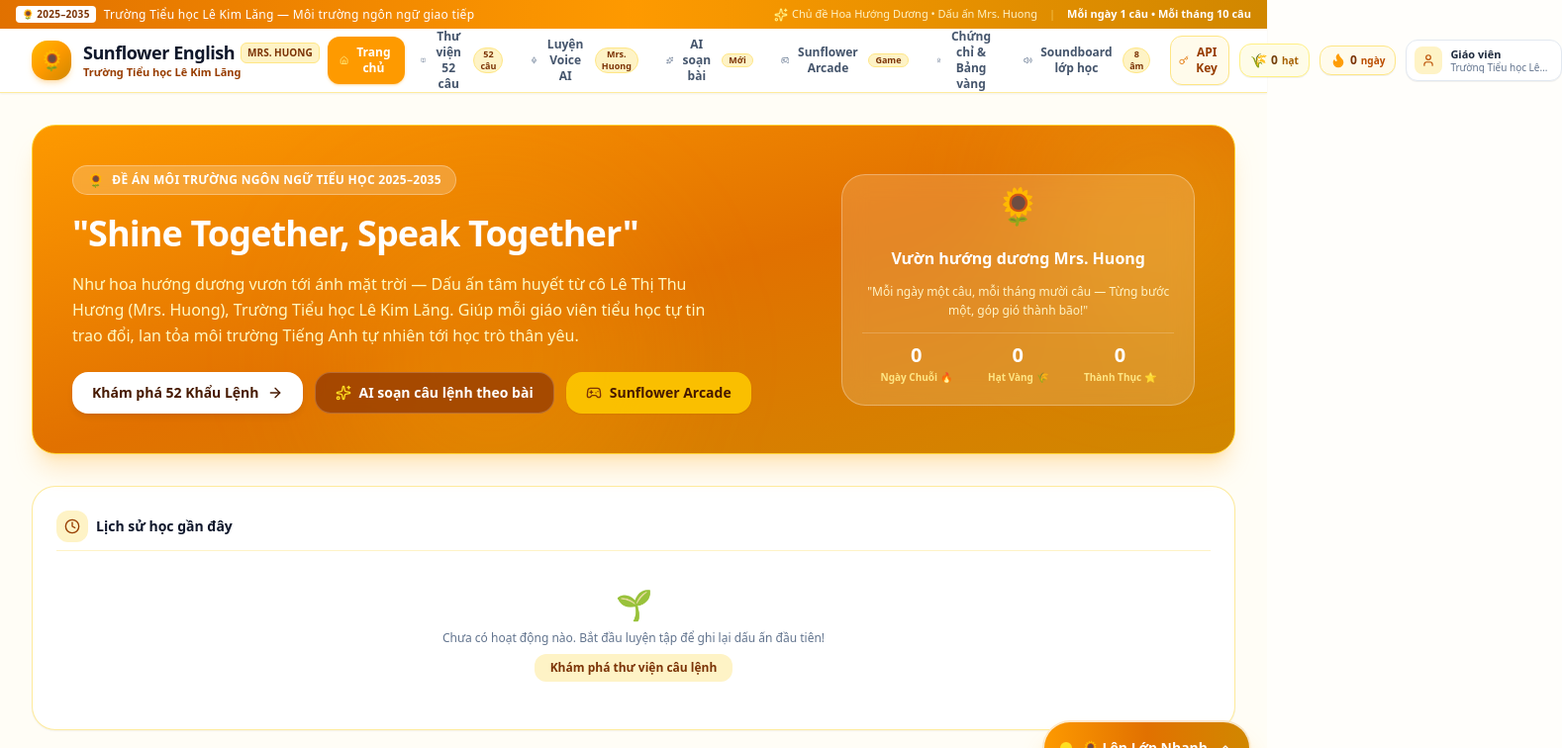
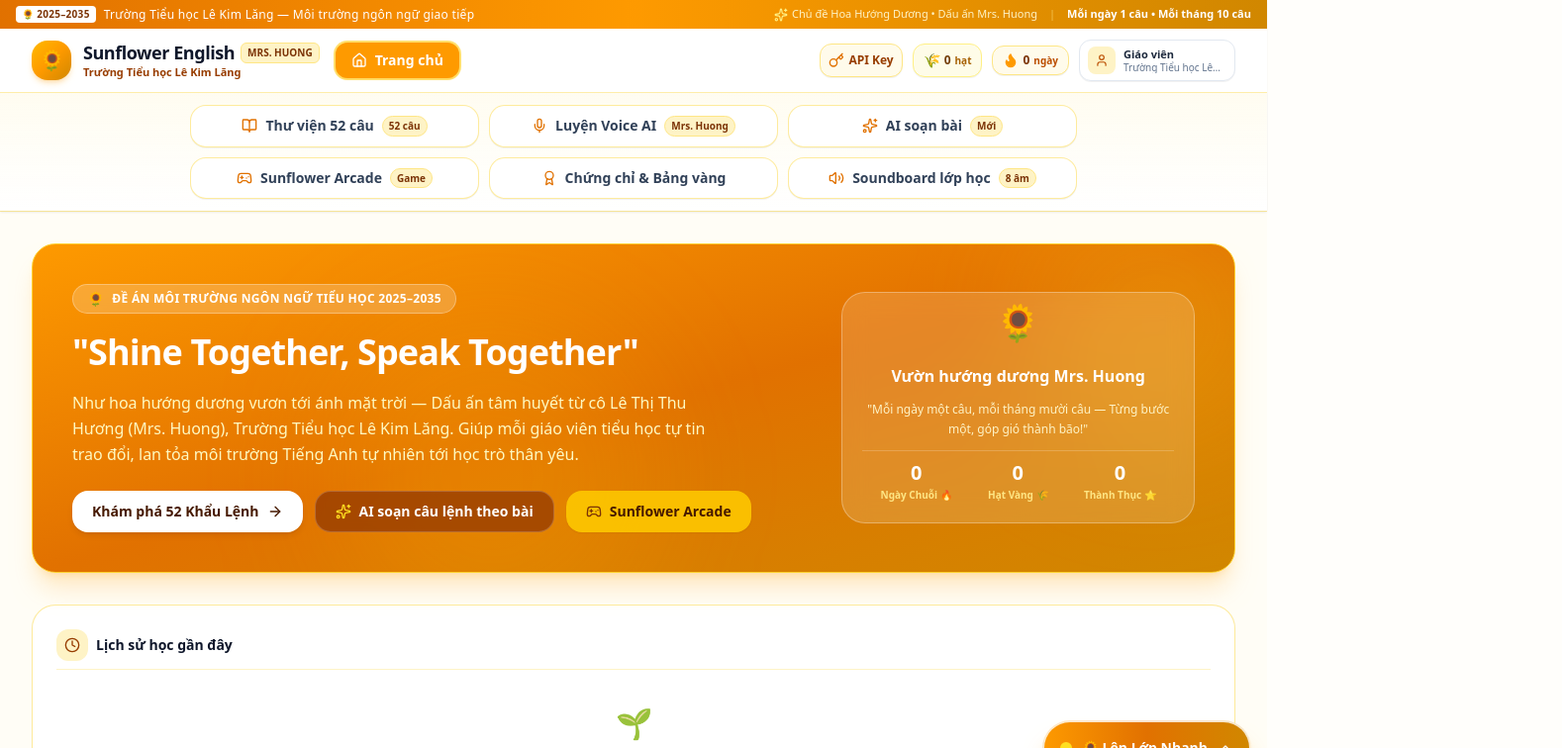
Before and after one commit to hoaithanhmathhnue-sys/englishmrshuong, a React (Vite) app: page / in a window 1280 px wide. Shown: the top 756 px of the page at 99% size, 1578 px wide, since content can reach past the window. Built offline with nearby package versions, Linux system fonts and the light colour scheme; a web font is replaced by a local one.

Commit message:
Add files via upload

```diff
--- a/src/components/Navbar.tsx
+++ b/src/components/Navbar.tsx
@@ -62,10 +62,11 @@
         </div>
       </div>
 
-      {/* Main Navbar */}
+      {/* Main Navbar Top Row: Logo, Trang chủ & Tiện ích */}
       <div className="max-w-7xl mx-auto px-4 sm:px-6 lg:px-8">
-        <div className="flex items-center justify-between h-16 gap-2">
-          {/* Logo & Brand */}
+        <div className="flex items-center justify-between h-16 gap-3">
+          {/* Left: Logo & Brand + Nút Trang chủ */}
+          <div className="flex items-center gap-2 sm:gap-4 shrink-0">
             <div
               onClick={() => setActiveTab('dashboard')}
               className="flex items-center gap-2.5 sm:gap-3 cursor-pointer group select-none shrink-0"
@@ -89,36 +90,23 @@
               </div>
             </div>
 
-          {/* Navigation Links - Desktop */}
-          <nav className="hidden xl:flex items-center gap-1">
-            {tabs.map(tab => {
-              const Icon = tab.icon;
-              const isActive = activeTab === tab.id;
-              return (
+            {/* Nút Trang chủ riêng biệt trên hàng tiêu đề app */}
             <button
-                  key={tab.id}
-                  id={`nav-tab-${tab.id}`}
-                  onClick={() => setActiveTab(tab.id)}
-                  className={`flex items-center gap-1.5 px-3 py-2 rounded-xl text-xs font-bold transition-all duration-150 relative ${
-                    isActive
-                      ? 'bg-amber-500 text-white shadow-sm shadow-amber-500/30'
-                      : 'text-slate-600 hover:text-amber-800 hover:bg-amber-50/70'
+              id="nav-tab-dashboard"
+              onClick={() => setActiveTab('dashboard')}
+              className={`flex items-center gap-1.5 sm:gap-2 px-3 sm:px-4 py-2 rounded-xl text-xs sm:text-sm font-bold transition-all shadow-xs shrink-0 ${
+                activeTab === 'dashboard'
+                  ? 'bg-amber-500 text-white shadow-amber-500/30 ring-2 ring-amber-300/70'
+                  : 'bg-amber-50 text-amber-900 hover:bg-amber-100/90 hover:text-amber-950 border border-amber-200/90'
               }`}
             >
-                  <Icon className={`w-3.5 h-3.5 ${isActive ? 'text-yellow-200' : 'text-slate-500'}`} />
-                  <span>{tab.label}</span>
-                  {tab.badge && !isActive && (
-                    <span className="ml-0.5 px-1.5 py-0.2 rounded-full text-[9px] font-extrabold bg-amber-100 text-amber-900 border border-amber-200">
-                      {tab.badge}
-                    </span>
-                  )}
+              <Home className={`w-4 h-4 ${activeTab === 'dashboard' ? 'text-white' : 'text-amber-600'}`} />
+              <span>Trang chủ</span>
             </button>
-              );
-            })}
-          </nav>
+          </div>
 
           {/* Right Status Badges & Profile */}
-          <div className="flex items-center gap-2 sm:gap-2.5">
+          <div className="flex items-center gap-1.5 sm:gap-2.5 shrink-0">
             {/* API Key Modal Button */}
             <button
               onClick={onOpenApiKeyModal}
@@ -132,7 +120,7 @@
             {/* Golden Seeds Bag */}
             <div
               title="Túi hạt vàng Hướng Dương tích lũy"
-              className="flex items-center gap-1 bg-yellow-50 border border-yellow-200 text-yellow-900 px-2.5 py-1.5 rounded-xl text-xs font-black shadow-2xs cursor-default"
+              className="flex items-center gap-1 bg-yellow-50 border border-yellow-200 text-yellow-900 px-2 sm:px-2.5 py-1.5 rounded-xl text-xs font-black shadow-2xs cursor-default"
             >
               <span className="text-sm">🌾</span>
               <span>{progress.goldenSeeds || 0}</span>
@@ -142,7 +130,7 @@
             {/* Streak Widget */}
             <div
               title="Chuỗi ngày học liên tục"
-              className="flex items-center gap-1 bg-amber-50 border border-amber-200 text-amber-900 px-2.5 py-1.5 rounded-xl text-xs font-bold shadow-2xs cursor-default"
+              className="flex items-center gap-1 bg-amber-50 border border-amber-200 text-amber-900 px-2 sm:px-2.5 py-1.5 rounded-xl text-xs font-bold shadow-2xs cursor-default"
             >
               <Flame className="w-4 h-4 text-amber-500 fill-amber-500 animate-pulse" />
               <span>{progress.streak}</span>
@@ -153,7 +141,7 @@
             <button
               onClick={onOpenProfileModal}
               id="btn-teacher-profile"
-              className="flex items-center gap-2 pl-2 pr-3 py-1.5 rounded-xl border border-slate-200 hover:border-amber-300 hover:bg-amber-50/50 transition-all text-left bg-white text-xs font-medium text-slate-700 shadow-2xs"
+              className="flex items-center gap-1.5 sm:gap-2 pl-2 pr-2.5 sm:pr-3 py-1.5 rounded-xl border border-slate-200 hover:border-amber-300 hover:bg-amber-50/50 transition-all text-left bg-white text-xs font-medium text-slate-700 shadow-2xs"
             >
               <div className="w-7 h-7 rounded-lg bg-amber-100 text-amber-800 flex items-center justify-center font-bold text-xs shrink-0">
                 <User className="w-3.5 h-3.5 text-amber-700" />
@@ -171,29 +159,43 @@
         </div>
       </div>
 
-      {/* Mobile / Tablet Grid Navigation — 2 rows × 3 columns */}
-      <div className="xl:hidden border-t border-amber-100 bg-amber-50/60 px-2 py-1.5">
-        <div className="grid grid-cols-3 gap-1">
-          {tabs.map(tab => {
+      {/* Menu chức năng mới: 2 hàng 3 cột ở giữa tiêu đề app và mục Đề án */}
+      <div className="border-t border-amber-200/70 bg-gradient-to-b from-amber-50/70 to-white/90 py-2.5 sm:py-3 px-3 sm:px-6 shadow-xs">
+        <div className="max-w-4xl mx-auto">
+          <div className="grid grid-cols-3 gap-1.5 sm:gap-2.5">
+            {tabs.filter(t => t.id !== 'dashboard').map(tab => {
               const Icon = tab.icon;
               const isActive = activeTab === tab.id;
               return (
                 <button
                   key={tab.id}
+                  id={`nav-tab-${tab.id}`}
                   onClick={() => setActiveTab(tab.id)}
-                className={`flex items-center justify-center gap-1.5 py-2 px-2 rounded-xl text-xs font-bold transition-all whitespace-nowrap ${
+                  className={`flex items-center justify-between sm:justify-center gap-1.5 sm:gap-2 px-2 sm:px-3 py-2 sm:py-2.5 rounded-xl sm:rounded-2xl text-xs sm:text-sm font-bold transition-all duration-200 border cursor-pointer select-none ${
                     isActive
-                    ? 'bg-amber-500 text-white shadow-xs'
-                    : 'text-slate-600 hover:text-amber-800 hover:bg-amber-100/60'
+                      ? 'bg-linear-to-r from-amber-500 via-amber-500 to-yellow-500 text-white shadow-md shadow-amber-500/25 border-amber-400 font-black ring-2 ring-amber-300/70 translate-y-[-1px]'
+                      : 'bg-white hover:bg-amber-50/90 text-slate-700 hover:text-amber-900 border-amber-200/80 shadow-2xs hover:shadow-xs hover:border-amber-300'
                   }`}
                 >
-                <Icon className={`w-3.5 h-3.5 shrink-0 ${isActive ? 'text-white' : 'text-slate-500'}`} />
+                  <div className="flex items-center gap-1.5 sm:gap-2 min-w-0">
+                    <Icon className={`w-3.5 h-3.5 sm:w-4 sm:h-4 shrink-0 ${isActive ? 'text-yellow-100' : 'text-amber-600'}`} />
                     <span className="truncate">{tab.label}</span>
+                  </div>
+                  {tab.badge && (
+                    <span className={`shrink-0 text-[9px] sm:text-[10px] font-extrabold px-1.5 py-0.5 rounded-full border ${
+                      isActive
+                        ? 'bg-white/20 text-white border-white/30'
+                        : 'bg-amber-100 text-amber-900 border-amber-200'
+                    }`}>
+                      {tab.badge}
+                    </span>
+                  )}
                 </button>
               );
             })}
           </div>
         </div>
+      </div>
     </header>
   );
 };
```
Lines whose indentation alone changed are shown as unchanged.
